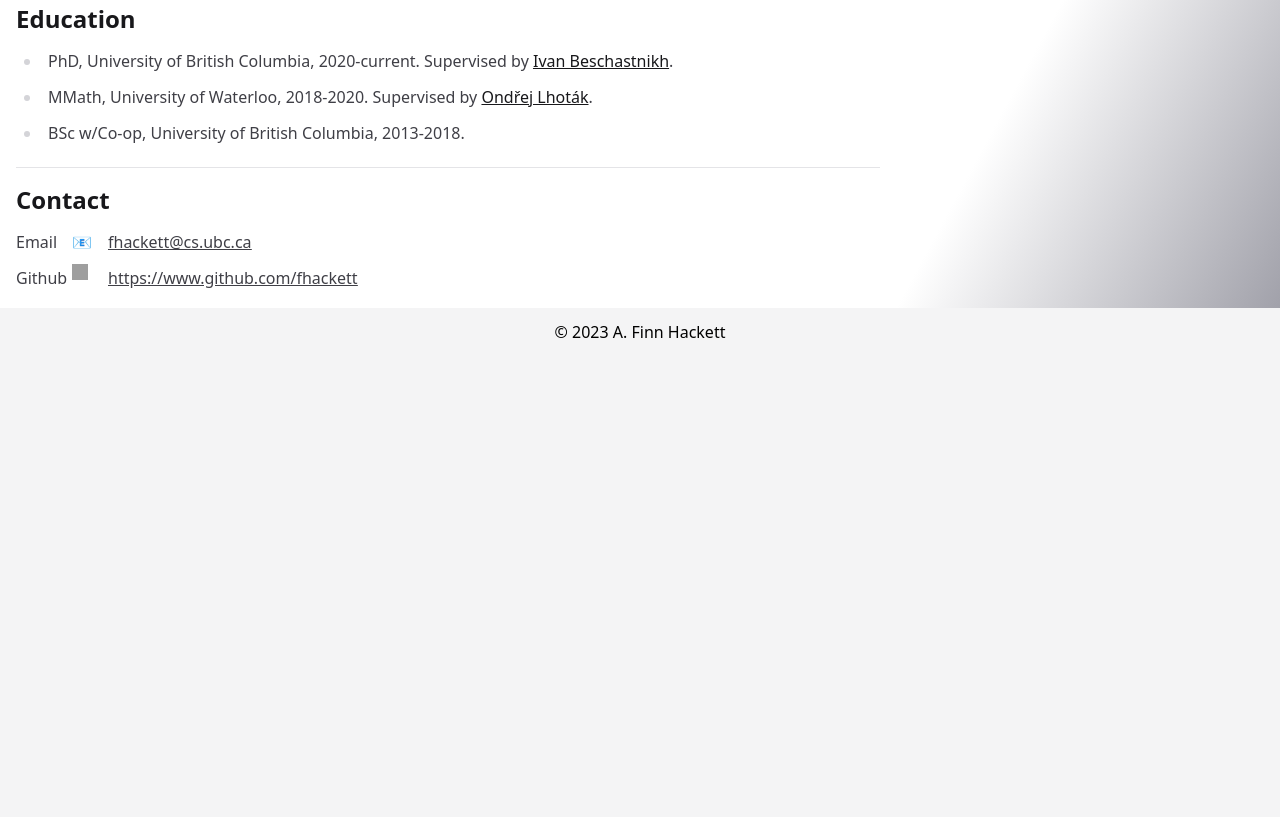
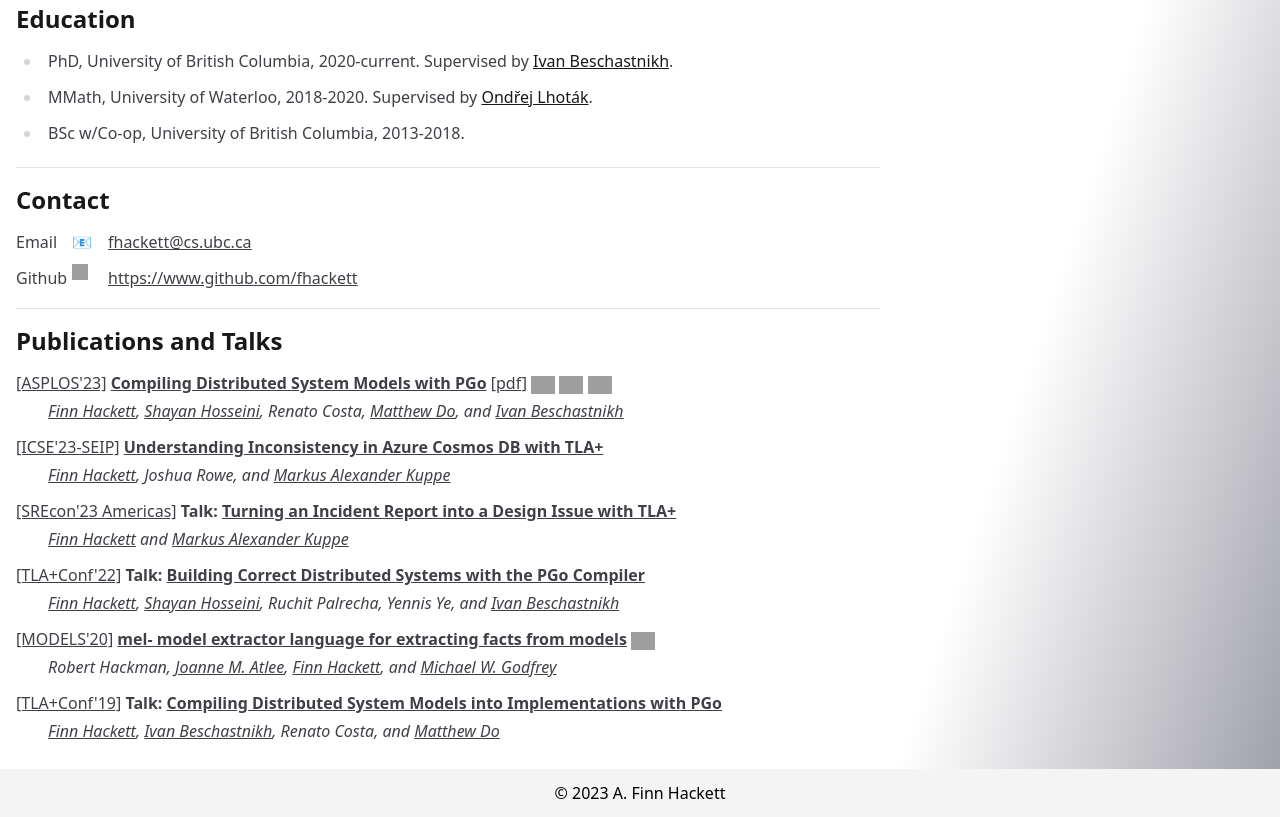
Before and after one commit to fhackett/fhackett.com, an Astro site: page / in a window 1280 px wide. Shown: the part 458-1275 px from the top of the page. Before the commit the page ends 814 px from the top, so only its background shows below. Built offline with nearby package versions, Linux system fonts and the light colour scheme; Astro itself is replaced by a stand-in of ours; grey boxes are pictures that could not be loaded.

Commit message:
Add publications

```diff
--- /dev/null
+++ b/src/components/Publication.astro
@@ -0,0 +1,49 @@
+---
+const {title, talk, doi, pdf, authors, conference, artifactAvailable, artifactFunctional, resultsReproduced} = Astro.props;
+
+const conferenceURL = {
+    "ASPLOS'23": "https://asplos-conference.org/2023",
+    "ICSE'23-SEIP": "https://conf.researchr.org/track/icse-2023/icse-2023-SEIP",
+    "SREcon'23 Americas": "https://www.usenix.org/conference/srecon23americas",
+    "TLA+Conf'22": "https://conf.tlapl.us/2022/",
+    "MODELS'20": "https://conf.researchr.org/home/models-2020",
+    "TLA+Conf'19": "https://conf.tlapl.us/2019/",
+}[conference];
+
+import artifactAvailableImg from '../assets/artifacts_available_v1_1.png';
+import artifactFunctionalImg from '../assets/artifacts_evaluated_functional_v1_1.png';
+import resultsReproducedImg from '../assets/results_reproduced_v1_1.png';
+
+const hrefStyle = "underline hover:no-underline";
+---
+<div class="not-prose pb-2">
+    <a href={conferenceURL} class={hrefStyle}>[{conference}]</a> {talk ? <span class="font-bold">Talk:&nbsp;</span> : <Fragment/>}<a href={doi} class={`${hrefStyle} font-bold`}>{title}</a>
+    {pdf ? <a href={pdf} class={hrefStyle}>[pdf]</a> : <Fragment/>}
+    {resultsReproduced ? <a href="https://www.acm.org/publications/policies/artifact-review-and-badging-current#reproduced"><img src={resultsReproducedImg} class="inline w-6" /></a> : <Fragment />}
+    {artifactFunctional ? <a href="https://www.acm.org/publications/policies/artifact-review-and-badging-current#functional"><img src={artifactFunctionalImg} class="inline w-6" /></a> : <Fragment />}
+    {artifactAvailable ? <a href="https://www.acm.org/publications/policies/artifact-review-and-badging-current#available"><img src={artifactAvailableImg} class="inline w-6" /></a> : <Fragment />}
+
+    {(authors.length > 0) ?
+        (<div class="pl-8 flex flex-row flex-wrap italic">
+            {
+                authors.map((author, idx) => {
+                    let prefix =
+                        (idx === 1 && authors.length === 2) ?
+                            <Fragment>&nbsp;and&nbsp;</Fragment> :
+                        (idx > 0 && idx === authors.length - 1) ?
+                            <Fragment>, and&nbsp;</Fragment> :
+                        (idx > 0) ?
+                            <Fragment>,&nbsp;</Fragment> :
+                            <Fragment />;
+
+                    return (typeof(author) === "string") ?
+                        (<Fragment>{prefix}{author}</Fragment>) :
+                        function() {
+                            let [name, url] = author;
+                            return (<Fragment>{prefix}<a href={url} class="underline hover:no-underline">{name}</a></Fragment>)
+                        }()
+                })
+            }
+        </div>) : <Fragment />
+    }
+</div>
--- a/src/pages/index.mdx
+++ b/src/pages/index.mdx
@@ -3,6 +3,9 @@ layout: ../layouts/Page.astro
 ---
 import githubIcon from '../assets/GitHub-Mark-32px.png'
 import bgImage from '../assets/splash_img.png'
+import Publication from '../components/Publication.astro'
+
+import asplos23PDF from '../assets/asplosb23main-p12-p-e73de3693c-62943-final.pdf'
 
 <div class="md:grid md:grid-cols-[.7fr_.3fr]">
 <div class="p-4 prose prose-zinc container max-w-none prose-headings:mb-3 prose-hr:my-4">
@@ -38,6 +41,84 @@ import bgImage from '../assets/splash_img.png'
         <img class="inline h-4 w-4" src={githubIcon} alt="Github icon" />
         <div class="underline font-medium pl-3"><a href="https://www.github.com/fhackett">https://www.github.com/fhackett</a></div>
     </div>
+
+    <hr/>
+
+    ## Publications and Talks
+
+    <Publication
+        title="Compiling Distributed System Models with PGo"
+        authors={[
+            ["Finn Hackett", "/"],
+            ["Shayan Hosseini", "https://shayanh.com/"],
+            "Renato Costa",
+            ["Matthew Do", "https://minhdo.org/"],
+            ["Ivan Beschastnikh","https://www.cs.ubc.ca/~bestchai/"]]}
+        doi="https://doi.org/10.1145/3575693.3575695"
+        pdf={asplos23PDF}
+        conference="ASPLOS'23"
+        artifactAvailable={true}
+        artifactFunctional={true}
+        resultsReproduced={true}
+    />
+    <Publication
+        title="Understanding Inconsistency in Azure Cosmos DB with TLA+"
+        authors={[
+            ["Finn Hackett", "/"],
+            "Joshua Rowe",
+            ["Markus Alexander Kuppe", "https://lemmster.de/"]
+        ]}
+        doi="https://conf.researchr.org/details/icse-2023/icse-2023-SEIP/3/Understanding-Inconsistency-in-Azure-Cosmos-DB-with-TLA-"
+        conference="ICSE'23-SEIP"
+    />
+    <Publication
+        talk={true}
+        title="Turning an Incident Report into a Design Issue with TLA+"
+        authors={[
+            ["Finn Hackett", "/"],
+            ["Markus Alexander Kuppe", "https://lemmster.de/"]
+        ]}
+        doi="https://www.usenix.org/conference/srecon23americas/presentation/hackett"
+        conference="SREcon'23 Americas"
+    />
+    <Publication
+        talk={true}
+        title="Building Correct Distributed Systems with the PGo Compiler"
+        authors={[
+            ["Finn Hackett", "/"],
+            ["Shayan Hosseini", "https://shayanh.com/"],
+            "Ruchit Palrecha",
+            "Yennis Ye",
+            ["Ivan Beschastnikh", "https://www.cs.ubc.ca/~bestchai/"],
+        ]}
+        doi="https://www.youtube.com/watch?v=XHqd60ZeUBo"
+        conference="TLA+Conf'22"
+    />
+    <Publication
+        title="mel- model extractor language for extracting facts from models"
+        authors={[
+            "Robert Hackman",
+            ["Joanne M. Atlee", "https://cs.uwaterloo.ca/~jmatlee/"],
+            ["Finn Hackett", "/"],
+            ["Michael W. Godfrey", "https://plg.uwaterloo.ca/~migod/"],
+        ]}
+        doi="https://doi.org/10.1145/3365438.3410964"
+        conference="MODELS'20"
+        artifactAvailable={true}
+    />
+    <Publication
+        talk={true}
+        title="Compiling Distributed System Models into Implementations with PGo"
+        authors={[
+            ["Finn Hackett", "/"],
+            ["Ivan Beschastnikh", "https://www.cs.ubc.ca/~bestchai/"],
+            "Renato Costa",
+            ["Matthew Do", "https://minhdo.org/"],
+        ]}
+        doi="https://www.youtube.com/watch?v=GvrpUeDN5zs"
+        conference="TLA+Conf'19"
+    />
+
 </div>
 
 <div class="hidden md:block bg-gradient-to-br from-white via-white to-zinc-400">
```
Also changed, not shown: src/assets/artifacts_available_v1_1.png (added), src/assets/artifacts_evaluated_functional_v1_1.png (added), src/assets/results_reproduced_v1_1.png (added), 1 other file.
